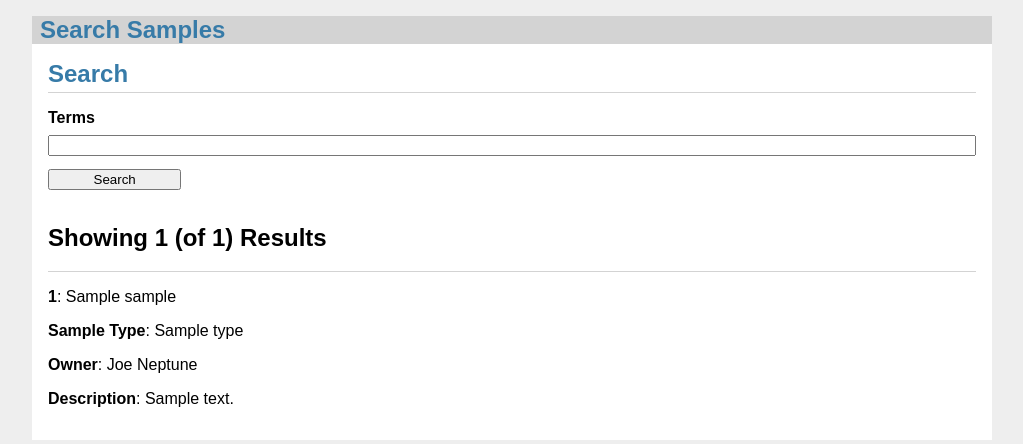
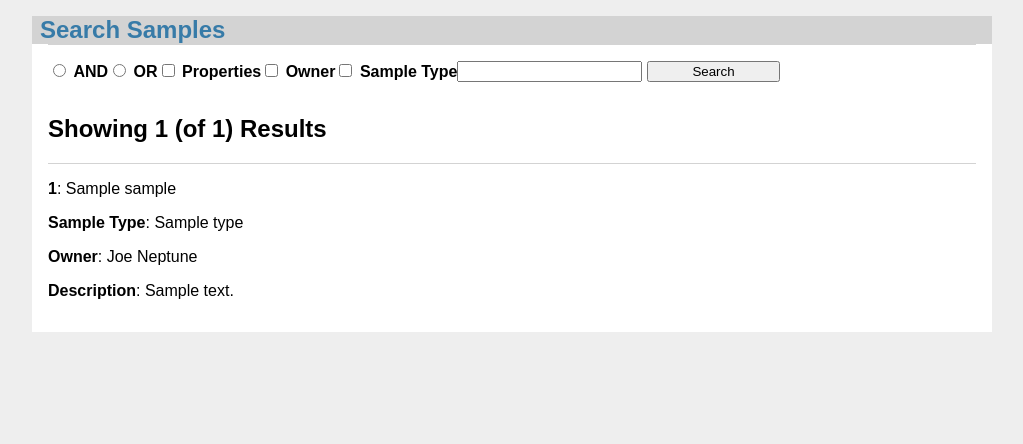
Before and after one commit to aquariumbio/aq-search-prototype, a Flask app: page / in a window 1280 px wide. Shown: the top 444 px of the page, without its empty margins (128-1151 px from the left). Run offline with Flask 2, Linux system fonts and the light colour scheme; data comes from the database, SQL or seed files in the repository; tables that the repository leaves empty hold one stand-in row (values such as "Sample post"); data that the repository does not hold is empty.

Commit message:
working form, not pretty, doesnt preserve all choices

```diff
--- a/app.py
+++ b/app.py
@@ -10,14 +10,26 @@ cache = redis.Redis(host='redis', port=6379)
 
 @app.route('/', methods=("GET", "POST"))
 def sample_search():
+    debug = None
+    terms = ""
+    fields = []
+    method = 'or'
+
     if request.method == 'POST':
-        terms = request.form['terms']
-    else:
-        terms = ""
+        terms = request.form.get('terms')
+        fields = request.form.getlist('fields')
+        method = request.form.get('method')
+        # debug = method
 
     if terms:
-        results = search(terms, offset=0, limit=20, method='or')
+        results = search(
+            terms,
+            offset=0,
+            limit=20,
+            method=method,
+            fields=fields
+        )
     else:
         results = list_samples(offset=0, limit=20)
 
-    return render_template('search.html', results=results)
+    return render_template('search.html', results=results, debug=debug)
--- a/static/style.css
+++ b/static/style.css
@@ -18,7 +18,7 @@ nav ul li a, nav ul li span, header .action { display: block; padding: 0.5rem; }
 .post .about { color: slategray; font-style: italic; }
 .post .body { white-space: pre-line; }
 .content:last-child { margin-bottom: 0; }
-.content form { margin: 1em 0; display: flex; flex-direction: column; }
+.content form { margin: 1em 0; display: flex; flex-direction: row; }
 .content label { font-weight: bold; margin-bottom: 0.5em; }
 .content input, .content textarea { margin-bottom: 1em; }
 .content textarea { min-height: 12em; resize: vertical; }
--- a/templates/search.html
+++ b/templates/search.html
@@ -1,14 +1,47 @@
 {% extends 'base.html' %}
 
 {% block header %}
-  <h1>{% block title %}Search{% endblock %}</h1>
+  {% if debug %}
+    {{ debug }}
+  {% endif %}
 {% endblock %}
 
 {% block content %}
   <form method="post">
-    <label for="terms">Terms</label>
-    <input name="terms" id="terms">
-    <input type="submit" value="Search">
+    <div>
+      {% if request.form['method'] == 'and' %}
+        <input type="radio" id="and" name="method" value="and" checked>
+      {% else %}
+        <input type="radio" id="and" name="method" value="and">
+      {% endif %}
+      <label for="and">AND</label>
+    </div>
+    <div>
+      {% if request.form['method'] == 'or' %}
+        <input type="radio" id="or" name="method" value="or" checked>
+      {% else %}
+        <input type="radio" id="or" name="method" value="or">
+      {% endif %}
+      <label for="or">OR</label>
+    </div>
+
+    <div>
+      <input type="checkbox" id="properties" name="fields" value="properties">
+      <label for="properties">Properties</label>
+    </div>
+    <div>
+      <input type="checkbox" id="owner" name="fields" value="owner">
+      <label for="owner">Owner</label>
+    </div>
+    <div>
+      <input type="checkbox" id="sample_type" name="fields" value="sample_type">
+      <label for="sample_type">Sample Type</label>
+    </div>
+
+    <div>
+      <input name="terms" id="terms" value="{{ request.form['terms'] }}">
+      <input type="submit" value="Search">
+    </div>
   </form>
   <div class="list">{{ results|safe }}</div>
 {% endblock %}
--- a/util/search_prototype.py
+++ b/util/search_prototype.py
@@ -1,9 +1,9 @@
 from util.search import split, search_sequential, all_sample_properties, all_samples, count_samples
 from util.display import display_list, display_no_results, order
 
-def search(terms, offset=0, limit=20, method='or'):
+def search(terms, offset=0, limit=20, method='or', fields=[]):
     terms = split(terms)
-    samples = search_sequential(terms)
+    samples = search_sequential(terms, fields=fields)
     samples = order(samples, method, n_terms=len(terms))
     n_total = len(samples)
     if samples:
```
